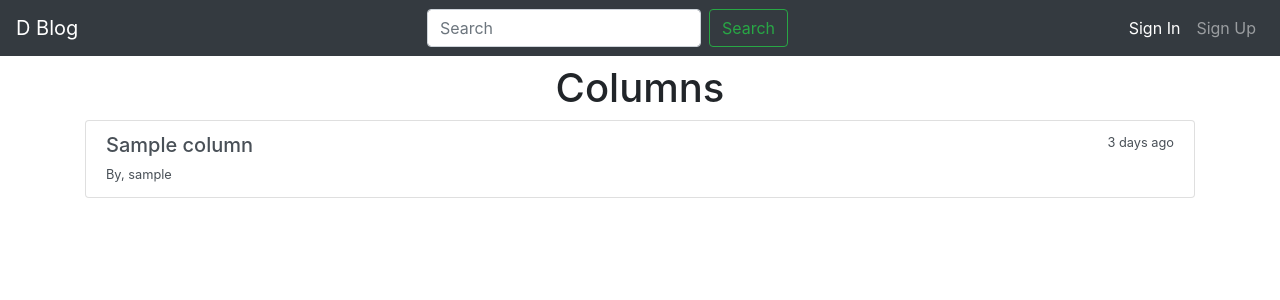
After one commit to emrecoskun705/FirstDjangoProject, a Django app: page /columns/1/ in a window 1280 px wide. The commit adds this page. Shown: the top 300 px of the page. Run offline with Django 3.2, Linux system fonts and the light colour scheme; tables that the repository leaves empty hold one stand-in row (values such as "Sample post"); some libraries are stand-ins or nearby versions.

Commit message:
add profile and column list

```diff
--- a/core/views.py
+++ b/core/views.py
@@ -1,7 +1,9 @@
-from django.shortcuts import render
-from django.views.generic import ListView, CreateView
+from django.shortcuts import render, redirect, get_list_or_404, get_object_or_404
+from django.views.generic import CreateView
+from django.views.generic.list import ListView
 from django.views.generic.edit import FormView
-from .models import Column
+from django.contrib.auth.decorators import login_required
+from .models import Column, User, Post
 from .forms import ColumnForm, PostForm
 
 class HomePageView(ListView):
@@ -33,3 +35,30 @@ class PostFormView(FormView):
         post.save()
 
         return super().form_valid(post)
+
+
+@login_required
+def account_profile(request, id):
+    user = get_object_or_404(User, id=id)
+    columns = Column.objects.filter(coordinator=user)
+    posts = Post.objects.filter(author=user)
+
+    context = {
+        'user': user,
+        'columns': columns,
+        'posts': posts
+    }
+    if user:
+        return render(request, 'account/profile.html', context)
+    else:
+        return redirect('home')
+
+def column_list(request, id):
+    user = get_object_or_404(User, id=id)
+    columns = get_list_or_404(Column, coordinator=user)
+
+    context = {
+        'columns': columns
+    }
+
+    return render(request, 'column_list.html', context)
--- a/demo/urls.py
+++ b/demo/urls.py
@@ -2,12 +2,14 @@ from django.conf import settings
 from django.conf.urls.static import static
 from django.contrib import admin
 from django.urls import path, include
-from core.views import HomePageView, ColumnFormView, PostFormView
+from core.views import HomePageView, ColumnFormView, PostFormView, account_profile, column_list
 
 urlpatterns = [
     path('admin/', admin.site.urls),
     path('', HomePageView.as_view(), name='home'),
     path('accounts/', include('allauth.urls')),
+    path('accounts/profile/<int:id>/', account_profile, name='account-profile'),
+    path('columns/<int:id>/', column_list, name='column-list'),
     path('column/create/', ColumnFormView.as_view(), name='column-create'),
     path('post/create/', PostFormView.as_view(), name='post-create'),
 ]
--- /dev/null
+++ b/templates/column_list.html
@@ -0,0 +1,24 @@
+{% extends "base.html" %}
+
+{% block content %}
+<h1 class="text-center pt-2">Columns</h1>
+
+
+  {% for column in columns %}
+  <div class="list-group mb-4">
+  <a href="#" class="list-group-item list-group-item-action flex-column align-items-start ">
+    <div class="d-flex w-100 justify-content-between">
+      <h5 class="mb-1">{{ column.title }}</h5>
+      <small>3 days ago</small>
+    </div>
+    <small>By, {{column.coordinator}}</small>
+  </a>
+  </div>
+  {% endfor %}
+
+
+
+
+
+
+{% endblock content %}
--- a/templates/includes/navbar.html
+++ b/templates/includes/navbar.html
@@ -6,6 +6,19 @@
 
   <div class="collapse navbar-collapse" id="navbarsExampleDefault">
     <ul class="navbar-nav mr-auto">
+
+      <!--<li class="nav-item">
+        <a class="nav-link" href="{% url 'column-create' %}" >Column Create</a>
+      </li>
+      <li class="nav-item">
+        <a class="nav-link" href="{% url 'post-create' %}" >Post Create</a>
+      </li> -->
+    </ul>
+    <form class="form-inline my-2 my-lg-0 ">
+          <input class="form-control mr-sm-2" type="text" placeholder="Search" aria-label="Search">
+          <button class="btn btn-outline-success my-2 my-sm-0" type="submit">Search</button>
+        </form>
+    <ul class="navbar-nav ml-auto">
       {% if not request.user.is_authenticated %}
       <li class="nav-item active">
         <a class="nav-link" href="{% url 'account_login' %}">Sign In</a>
@@ -15,19 +28,12 @@
       </li>
       {% else %}
       <li class="nav-item">
+        <a class="nav-link" href="{% url 'account-profile' id=request.user.id %}">Account</a>
+      </li>
+      <li class="nav-item">
         <a class="nav-link" href="{% url 'account_logout' %}" >Logout</a>
       </li>
       {% endif %}
-      <li class="nav-item">
-        <a class="nav-link" href="{% url 'column-create' %}" >Column Create</a>
-      </li>
-      <li class="nav-item">
-        <a class="nav-link" href="{% url 'post-create' %}" >Post Create</a>
-      </li>
     </ul>
-    <form class="form-inline my-2 my-lg-0">
-      <input class="form-control mr-sm-2" type="text" placeholder="Search" aria-label="Search">
-      <button class="btn btn-outline-success my-2 my-sm-0" type="submit">Search</button>
-    </form>
   </div>
 </nav>
```
Also changed, not shown: static/js/profile.js (added, +10 -0 lines), templates/account/profile.html (added, +73 -0 lines), templates/home.html (+18 -1 lines), core/models.py (line endings or trailing spaces), 2 other files.
